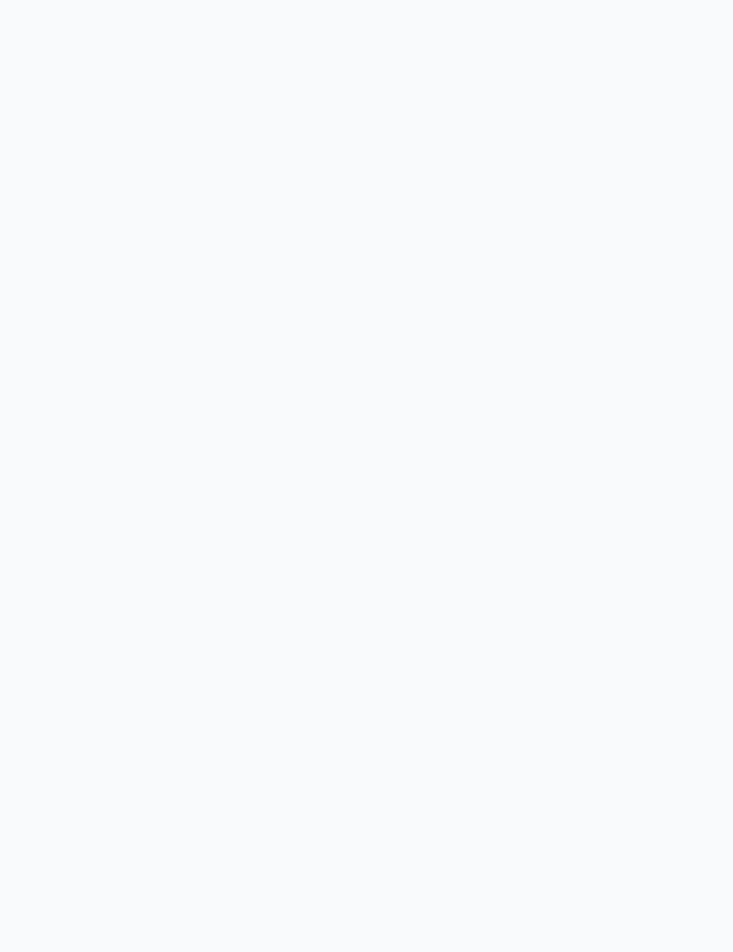
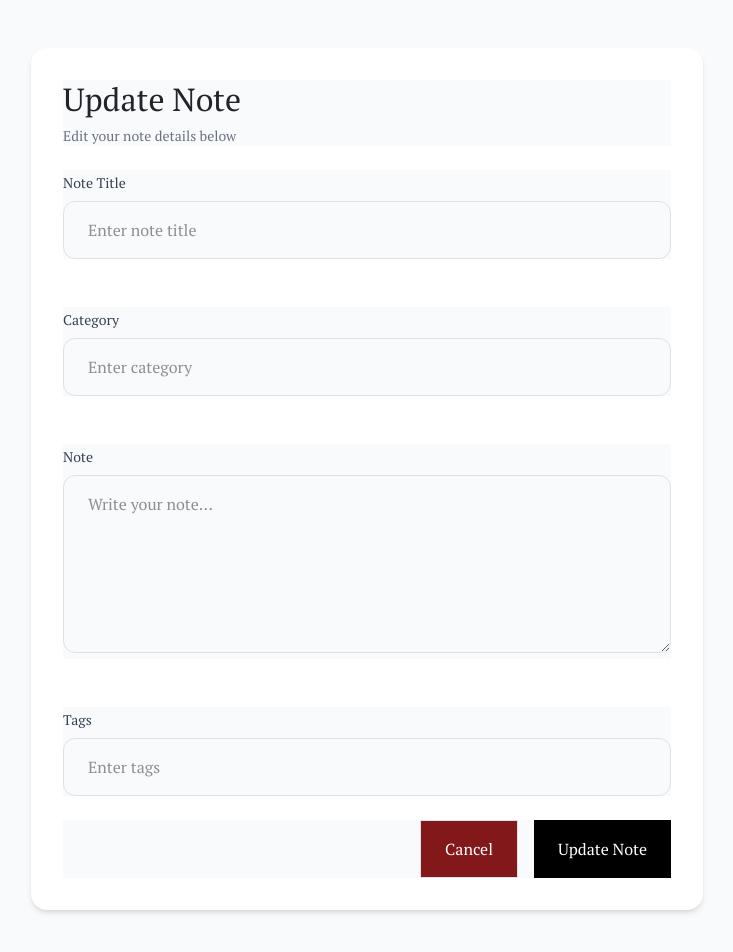
Before and after one commit to muhammed-rasiq/minPad-frontend, a React (Vite) app: page /editNotes in a window 1280 px wide. Before the commit this address had no page. Shown: the top 952 px of the page, without its empty margins (273-1006 px from the left). Before the commit the page ends 800 px from the top, so only its background shows below. Built offline with nearby package versions, Linux system fonts and the light colour scheme.

Commit message:
built editForm

```diff
--- a/src/App.jsx
+++ b/src/App.jsx
@@ -2,6 +2,7 @@ import { Route, Routes } from 'react-router-dom'
 import './App.css'
 import Form from './pages/Form'
 import AddNote from './pages/AddNote'
+import EditForm from './pages/EditForm'
 
 function App() {
 
@@ -13,6 +14,7 @@ function App() {
     <Routes>
       <Route path='/' element={<Form/>}/>
       <Route path='/addNotes' element={<AddNote/>}/>
+      <Route path='/editNotes' element={<EditForm/>}/>
 
     </Routes>
 
--- /dev/null
+++ b/src/pages/EditForm.jsx
@@ -0,0 +1,113 @@
+import React from 'react';
+
+function EditForm() {
+  return (
+    <>
+
+    <div className="min-h-screen bg-gray-50 p-5 sm:p-8">
+  <div className="max-w-2xl mx-auto">
+
+    {/* Form Card */}
+    <div className="bg-white rounded-2xl shadow-md p-6 sm:p-8">
+
+      {/* Heading */}
+      <div className="mb-6">
+        <h2 className="text-2xl font-semibold text-gray-800">
+          Update Note
+        </h2>
+
+        <p className="text-sm text-gray-500 mt-1">
+          Edit your note details below
+        </p>
+      </div>
+
+      {/* Note Title */}
+      <div className="mb-5">
+        <label className="block text-sm font-medium text-gray-700 mb-2">
+          Note Title
+        </label>
+
+        <input
+          type="text"
+          placeholder="Enter note title"
+          className="w-full border border-gray-300 rounded-xl px-4 py-3
+                     outline-none focus:ring-2 focus:ring-yellow-300
+                     focus:border-yellow-400"
+        />
+      </div>
+
+      {/* Category */}
+      <div className="mb-5">
+        <label className="block text-sm font-medium text-gray-700 mb-2">
+          Category
+        </label>
+
+        <input
+          type="text"
+          placeholder="Enter category"
+          className="w-full border border-gray-300 rounded-xl px-4 py-3
+                     outline-none focus:ring-2 focus:ring-yellow-300
+                     focus:border-yellow-400"
+        />
+      </div>
+
+      {/* Note */}
+      <div className="mb-5">
+        <label className="block text-sm font-medium text-gray-700 mb-2">
+          Note
+        </label>
+
+        <textarea
+          rows="6"
+          placeholder="Write your note..."
+          className="w-full border border-gray-300 rounded-xl px-4 py-3
+                     outline-none resize-none
+                     focus:ring-2 focus:ring-yellow-300
+                     focus:border-yellow-400"
+        ></textarea>
+      </div>
+
+      {/* Tags */}
+      <div className="mb-6">
+        <label className="block text-sm font-medium text-gray-700 mb-2">
+          Tags
+        </label>
+
+        <input
+          type="text"
+          placeholder="Enter tags"
+          className="w-full border border-gray-300 rounded-xl px-4 py-3
+                     outline-none focus:ring-2 focus:ring-yellow-300
+                     focus:border-yellow-400"
+        />
+      </div>
+
+      {/* Buttons */}
+      <div className="flex flex-col sm:flex-row gap-3 sm:justify-end">
+
+        <button
+          className="px-6 py-3 rounded-xl border border-gray-00
+                     text-white !bg-red-900"
+        >
+          Cancel
+        </button>
+
+        <button
+          className="px-6 py-3 rounded-xl !bg-black
+                     text-white font-medium
+                    "
+        >
+          Update Note
+        </button>
+
+      </div>
+
+    </div>
+  </div>
+</div>
+
+    </>
+  );
+}
+
+export default EditForm;
--- a/src/pages/Form.jsx
+++ b/src/pages/Form.jsx
@@ -9,12 +9,12 @@ import { useEffect } from 'react';
 function Form() {
 
   const [getAllNotes,setGetAllNotes]=useState([])
-  const [editNote,setEditNote]=useState({
-    NoteTitle,
-    Category,
-    Note,
-    Tags
-  })
+  // const [editNote,setEditNote]=useState({
+  //   Category,
+  //   Note,
+  //   NoteTitle,
+  //   Tags
+  // })
 
   const handleGetAllNotes= async()=>{
 
@@ -32,7 +32,7 @@ function Form() {
   const handleEditNotes = async()=>{
 
     try {
-      const response = await axios.post('http://localhost:3000/api/updateNote',)
+      const response = await axios.post('http://localhost:3000/api/updateNote')
     } catch (error) {
       console.log(error)
     }
@@ -80,7 +80,7 @@ function Form() {
         </div>
 
         {/* Notes Grid */}
-        <div className="grid sm:grid-cols-2 lg:grid-cols-3 xl:grid-cols-4 gap-6 mt-8">
+        <div className="grid sm:grid-cols-2 lg:grid-cols-3 xl:grid-cols-4 gap-6 mt-8 ">
 
           {/* Card */}
 
@@ -89,16 +89,21 @@ function Form() {
             getAllNotes.length>0?
             getAllNotes.map((item)=>(
 
-               <div key={item._id} className="bg-yellow-100 rounded-2xl p-5 shadow-md hover:shadow-xl transition">
+               <div key={item._id} className="bg-yellow-100 rounded-2xl p-5 shadow-md hover:shadow-xl transition overflow-y-scroll">
             <div className="flex justify-between items-start">
               <h2 className="text-xl font-semibold">
                {item.NoteTitle}
               </h2>
 
               <div className="flex gap-2">
-                <button className="text-blue-600 hover:text-blue-800">
+                <Link to={'/editNotes'}>
+
+                 <button className="text-blue-600 hover:text-blue-800">
                   <Edit3 size={18} />
                 </button>
+
+                </Link>
+
 
                 <button className="text-red-500 hover:text-red-700">
                   <Trash2 size={18} />
```
Also changed, not shown: src/pages/NotesAdded.jsx (deleted).
